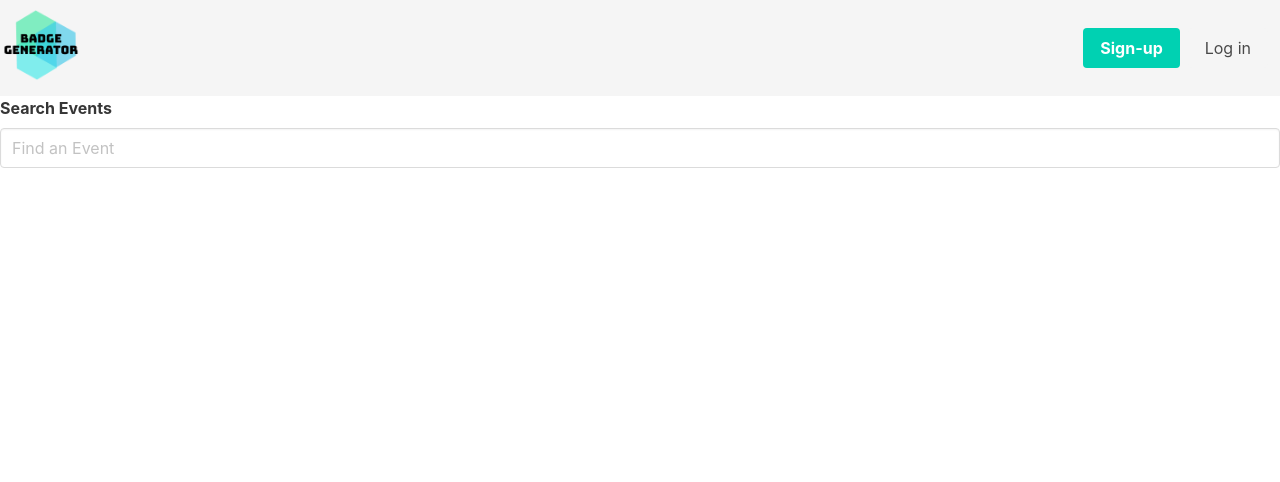
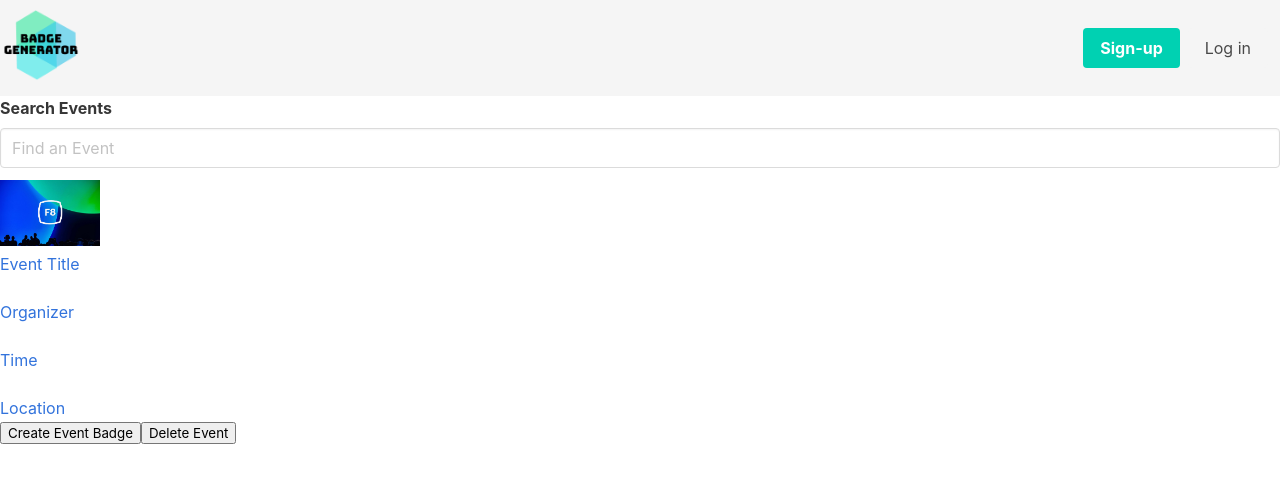
Before and after one commit to jersonmorrow/badge-generator-front-end, a React (Create React App) app: page /events in a window 1280 px wide. Shown: the top 482 px of the page. Built offline with nearby package versions, Linux system fonts and the light colour scheme; no server answers.

Commit message:
[Add] eventsList and eventsListItem components

```diff
--- /dev/null
+++ b/src/features/events/eventsList/index.jsx
@@ -0,0 +1,23 @@
+import react from 'react';
+import { Link } from 'react-router-dom';
+import EventsListItem from '../eventsListItem';
+import SearchEvents from '../searchEvents';
+
+function EventsList(props) {
+  const events = props.events;
+
+  return (
+    <div>
+      <SearchEvents />
+      <ul>
+        <li>
+          <Link>
+            <EventsListItem />
+          </Link>
+        </li>
+      </ul>
+    </div>
+  );
+}
+
+export default EventsList;
--- /dev/null
+++ b/src/features/events/eventsListItem/index.jsx
@@ -0,0 +1,29 @@
+import React from 'react';
+import eventImage from '../../../images/event-image.jpg';
+
+function EventsListItem() {
+  return (
+    <div>
+      <div>
+        <img src={eventImage} alt="event-image" width="100" />
+      </div>
+      <div>
+        <strong>
+          <h3>Event Title</h3>
+        </strong>
+        <br />
+        <h4>Organizer</h4>
+        <br />
+        <h6>Time</h6>
+        <br />
+        <h6>Location</h6>
+      </div>
+      <div>
+        <button>Create Event Badge</button>
+        <button>Delete Event</button>
+      </div>
+    </div>
+  );
+}
+
+export default EventsListItem;
--- a/src/pages/Events.jsx
+++ b/src/pages/Events.jsx
@@ -1,10 +1,10 @@
 import React from 'react';
-import SearchEvents from '../features/events/searchEvents';
+import EventsList from '../features/events/eventsList';
 
 function Events() {
   return (
     <div>
-      <SearchEvents />
+      <EventsList />
     </div>
   );
 }
```
Also changed, not shown: src/images/event-image.jpg (added).
